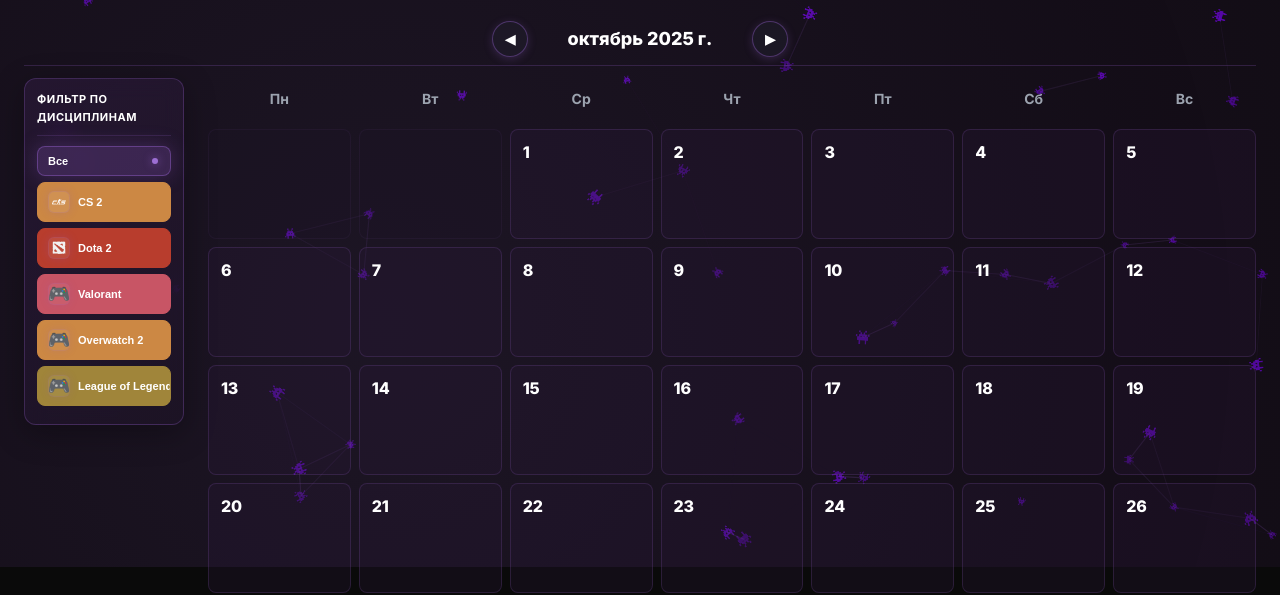
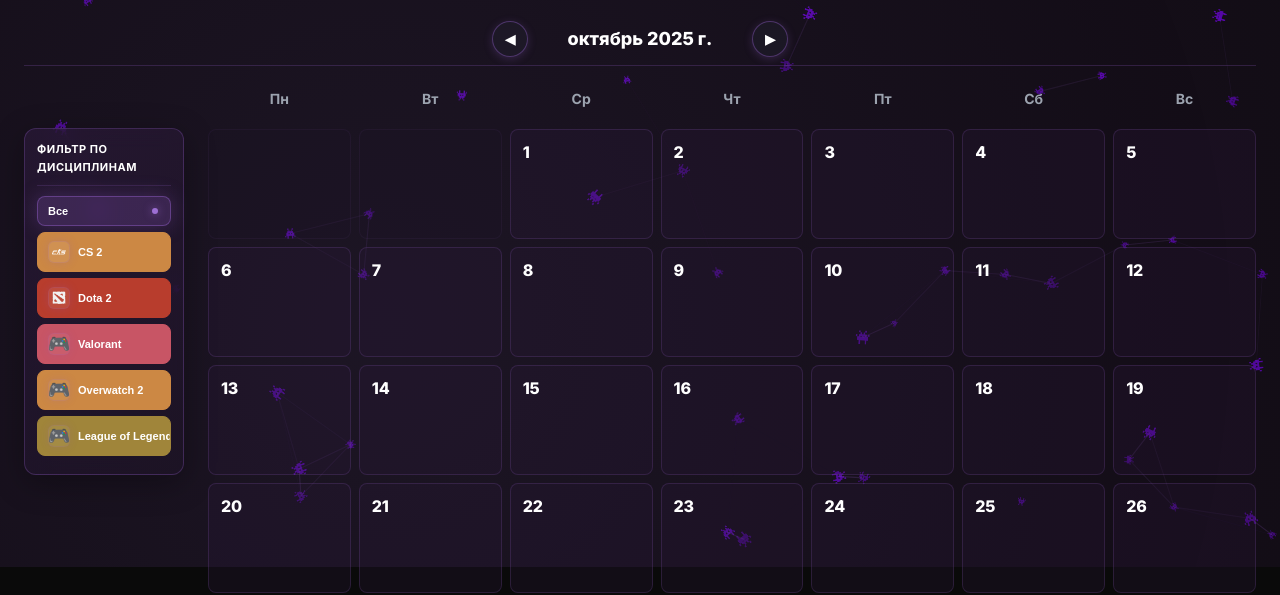
Before and after one commit to andruhadancee/123, a website: page calendar.html in a window 1280 px wide. Shown: the part 233-828 px from the top of the page. Drawn offline with Linux system fonts and the light colour scheme; no server answers.

Commit message:
Обновление проекта

```diff
--- a/css/style.css
+++ b/css/style.css
@@ -622,7 +622,9 @@ body {
 
     position: sticky;
 
-    top: 80px;
+    top: 20px;
+
+    margin-top: 50px;
 
     box-shadow: 0 8px 32px rgba(0, 0, 0, 0.3);
 
```
